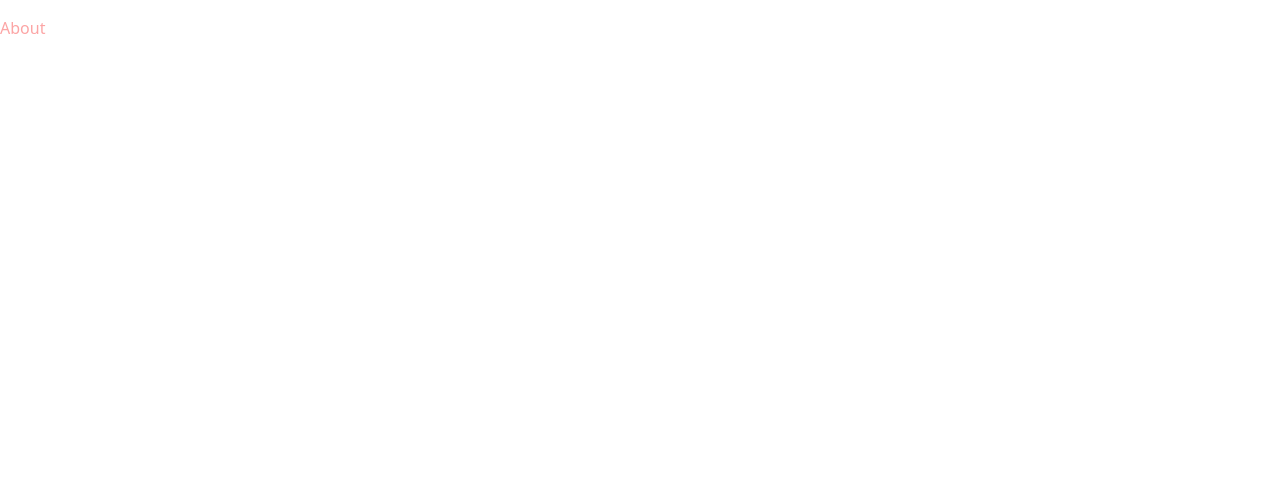
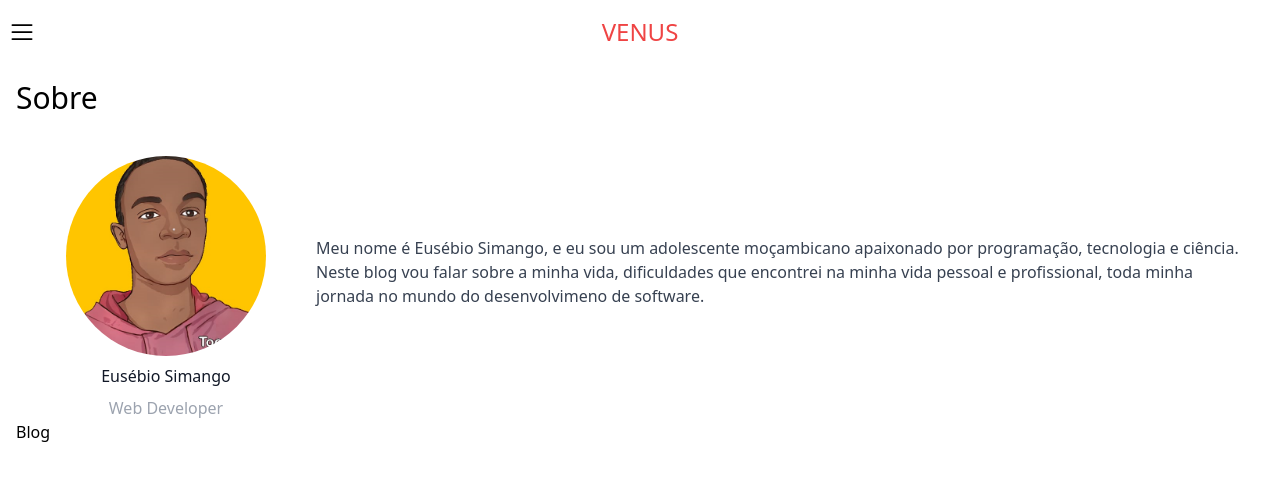
Before and after one commit to EusebioSimango/blog, a Next.js app: page /about in a window 1280 px wide. Shown: the top 480 px of the page. Built offline with nearby package versions, Linux system fonts and the light colour scheme.

Commit message:
About Page

```diff
--- a/pages/about.tsx
+++ b/pages/about.tsx
@@ -1,14 +1,36 @@
 import Head from 'next/head';
+import Link from 'next/link'
+import Image from 'next/image'
 import React from 'react';
-
+import Navbar from './../components/Navbar'
+import Avatar from './../images/me.png'
 
 export default function About(){
   return (
-    <div className="pt-4">
-      <Head>
-        <title>Sobre</title>
-      </Head>
-      <h1 className='text-red-300'>About</h1>
-    </div>
+    <>
+      <Navbar />
+      <div className="pt-20 px-4">
+        <Head>
+          <title>Sobre</title>
+        </Head>
+        <h1 className='text-gray-1000 text-3xl mb-10'>Sobre</h1>
+        <div className="flex flex-wrap">
+          <div className="flex flex-col items-center justify-center gap-2 w-[100vw] md:w-[300px]">
+            <div className='rounded-full w-[200px] h-[200px] overflow-hidden'>
+              <Image className='w-full h-full' alt="Eusebio's Avatar" src={Avatar}/>
+            </div>
+
+            <h1 className="text-gray-900">Eusébio Simango</h1>
+            <p className="text-gray-400">Web Developer</p>
+          </div>
+          <div className="md:mt-20 md:w-[calc(100vw-350px)]">
+            <p className="text-gray-700 ">
+              Meu nome é <Link href={"https://github.com/EusebioSimango"} className="text-gray-1000">Eusébio Simango</Link>, e eu sou um adolescente moçambicano apaixonado por programação, tecnologia e ciência. Neste blog vou falar sobre a minha vida, dificuldades que encontrei na minha vida pessoal e profissional, toda minha jornada no mundo do desenvolvimeno de software.
+            </p>
+          </div>
+        </div>
+        <Link href={"/"}>Blog</Link>
+      </div>
+    </>
   );
 }
--- a/pages/index.tsx
+++ b/pages/index.tsx
@@ -11,7 +11,7 @@ export default function Home(){
 				<meta name="description" content="A vida de um nerd adolescente em Moçambique" />
 			</Head>
 			<Navbar />
-			<div className='pt-20'>
+			<div className='pt-20 px-4'>
 				<h1 className="text-purple-500 bg-blue-200">Hello, world!</h1>
 				<Link href={"about"}>About</Link>
 			</div>
```
Also changed, not shown: images/me.png (added).
